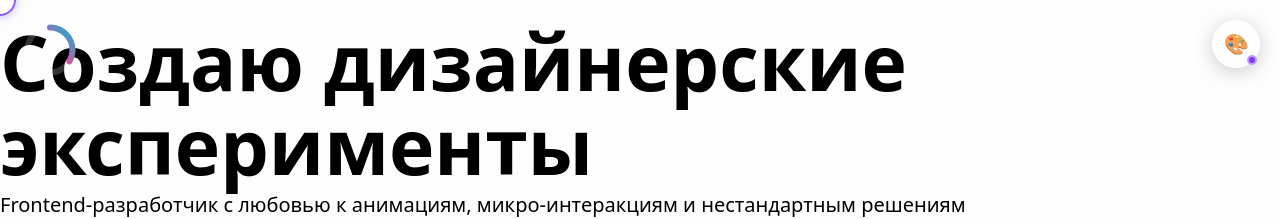
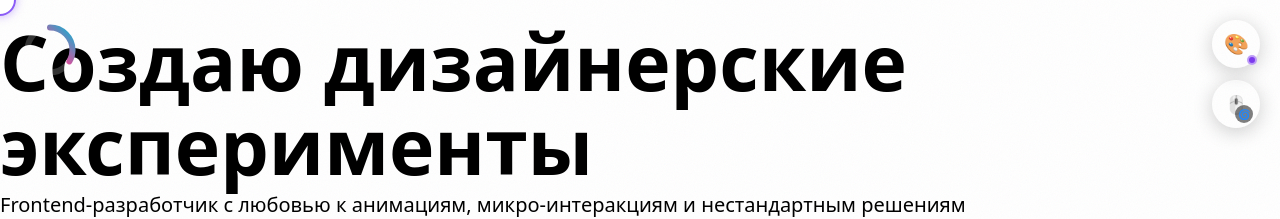
Before and after one commit to KES-cmd/PET-project, a React (Vite) app: page / in a window 1280 px wide. Shown: the top 219 px of the page. Built offline with nearby package versions, Linux system fonts and the light colour scheme.

Commit message:
Добавлена кнопка для смены курсора

```diff
--- a/src/App.tsx
+++ b/src/App.tsx
@@ -1,4 +1,3 @@
-import { CustomCursor } from './components/effects/CustomCursor';
 import { MovingGradient } from './components/effects/MovingGradient';
 import { PageProvider, usePage } from './context/PageContext';
 import { AnimatedSection } from './components/effects/AnimatedSection';
@@ -7,6 +6,9 @@ import { ScrollProgress } from './components/effects/ScrollProgress';
 import { Gallery } from './components/effects/Gallery';
 import { About } from './components/effects/About';
 import { ColorPicker } from './components/effects/ColorPicker';
+import { CursorSwitcher } from './components/effects/CursorSwitcher';
+import { CustomCursor } from './components/effects/CustomCursor';
+import { CursorProvider } from './context/CursorContext';
 import morphingStyles from './styles/morphing.module.css';
 import noiseStyles  from './styles/noise.module.css';
 
@@ -14,11 +16,12 @@ function AppContent() {
   const { isRevealed } = usePage();
 
   return (
-    <>
+    <CursorProvider>
       <CustomCursor />
       <MovingGradient />
       <ScrollProgress />
       <ColorPicker />
+      <CursorSwitcher />
       <div className={noiseStyles.noise}></div>
 
       {/* В режиме "всё открыто" — оборачиваем в обычный поток */}
@@ -47,7 +50,7 @@ function AppContent() {
           </AnimatedSection>
         </>
       )}
-    </>
+    </CursorProvider>
   );
 }
 
--- /dev/null
+++ b/src/components/effects/CursorSwitcher.tsx
@@ -0,0 +1,62 @@
+import { useState, useRef, useEffect } from 'react';
+import { useCursor, type CursorStyle } from '../../context/CursorContext';
+import styles from '../../styles/cursorSwitcher.module.css';
+
+const cursorOptions: { id: CursorStyle; label: string; emoji: string }[] = [
+  { id: 'classic', label: 'Классический', emoji: '🌀' },
+  { id: 'neon', label: 'Неоновый', emoji: '💡' },
+  { id: 'minimal', label: 'Минималистичный', emoji: '•' },
+];
+
+export function CursorSwitcher() {
+  const { cursorStyle, setCursorStyle } = useCursor();
+  const [isOpen, setIsOpen] = useState(false);
+  const menuRef = useRef<HTMLDivElement>(null);
+
+  useEffect(() => {
+    const handleClickOutside = (event: MouseEvent) => {
+      if (menuRef.current && !menuRef.current.contains(event.target as Node)) {
+        setIsOpen(false);
+      }
+    };
+    document.addEventListener('mousedown', handleClickOutside);
+    return () => document.removeEventListener('mousedown', handleClickOutside);
+  }, []);
+
+  const currentOption = cursorOptions.find(c => c.id === cursorStyle) || cursorOptions[0];
+
+  return (
+    <div className={styles.container} ref={menuRef}>
+      <button
+        className={styles.toggleButton}
+        onClick={() => setIsOpen(!isOpen)}
+        aria-label="Сменить курсор"
+        title="Сменить курсор"
+        data-cursor-hidden
+      >
+        <span className={styles.icon}>🖱️</span>
+        <span className={styles.currentEmoji}>{currentOption.emoji}</span>
+      </button>
+
+      <div className={`${styles.menu} ${isOpen ? styles.menuOpen : ''}`}>
+        {cursorOptions.map((option) => (
+          <button
+            key={option.id}
+            className={`${styles.option} ${cursorStyle === option.id ? styles.active : ''}`}
+            onClick={() => {
+              setCursorStyle(option.id);
+              setIsOpen(false);
+            }}
+            data-cursor-hidden
+          >
+            <span className={styles.optionEmoji}>{option.emoji}</span>
+            <span className={styles.optionLabel}>{option.label}</span>
+            {cursorStyle === option.id && (
+              <span className={styles.checkmark}>✓</span>
+            )}
+          </button>
+        ))}
+      </div>
+    </div>
+  );
+}
--- a/src/components/effects/CustomCursor.tsx
+++ b/src/components/effects/CustomCursor.tsx
@@ -1,10 +1,12 @@
 //Описывает форму и состояние мышки
 import { useMousePosition } from '../../hooks/useMousePosition';
+import { useCursor } from '../../context/CursorContext';
 import styles from '../../styles/cursor.module.css';
 import { useState, useEffect } from 'react';
 
 export function CustomCursor() {
   const { x, y } = useMousePosition();
+  const { cursorStyle } = useCursor();
   const [isHovering, setIsHovering] = useState(false);
 
   useEffect(() => {
@@ -28,10 +30,59 @@ export function CustomCursor() {
     };
   }, []);
 
+  // Выбор стиля курсора
+  const getCursorStyles = () => {
+    const base = {
+      transform: `translate(${x - 16}px, ${y - 16}px)`,
+      transition: 'transform 0.15s ease-out',
+    };
+
+    switch (cursorStyle) {
+      case 'neon':
+        return {
+          ...base,
+          width: isHovering ? '48px' : '32px',
+          height: isHovering ? '48px' : '32px',
+          borderRadius: '50%',
+          background: 'rgba(236, 72, 153, 0.3)',
+          border: '2px solid #ec4899',
+          boxShadow: '0 0 30px rgba(236, 72, 153, 0.8), 0 0 60px rgba(236, 72, 153, 0.4)',
+          transition: 'all 0.2s cubic-bezier(0.2, 0.9, 0.4, 1)',
+        };
+      case 'minimal':
+        return {
+          ...base,
+          width: isHovering ? '16px' : '8px',
+          height: isHovering ? '16px' : '8px',
+          borderRadius: '50%',
+          background: 'rgba(255, 255, 255, 0.9)',
+          border: 'none',
+          boxShadow: 'none',
+          transition: 'all 0.2s cubic-bezier(0.2, 0.9, 0.4, 1)',
+        };
+      case 'classic':
+      default:
+        return {
+          ...base,
+          width: isHovering ? '48px' : '32px',
+          height: isHovering ? '48px' : '32px',
+          borderRadius: '50%',
+          background: isHovering
+            ? 'rgba(139, 92, 246, 0.7)'
+            : 'rgba(255, 255, 255, 0.9)',
+          border: `2px solid ${isHovering ? 'white' : '#8b5cf6'}`,
+          boxShadow: isHovering
+            ? '0 0 30px rgba(139, 92, 246, 0.5)'
+            : '0 0 10px rgba(139, 92, 246, 0.5)',
+          transition: 'all 0.2s cubic-bezier(0.2, 0.9, 0.4, 1)',
+        };
+    }
+  };
+
   return (
     <div
-      className={`${styles.cursor} ${isHovering ? styles.cursorActive : ''}`}
-      style={{ transform: `translate(${x - 16}px, ${y - 16}px)` }}
+      className={styles.cursor}
+      style={getCursorStyles()}
     />
   );
 }
--- a/src/components/effects/Hero.tsx
+++ b/src/components/effects/Hero.tsx
@@ -29,6 +29,7 @@ export function Hero() {
                 bg-clip-text
                 [-webkit-text-stroke:_1px_rgba(255,255,255,0.5)]
                 [text-shadow:_0_0_30px_rgba(139,92,246,0.6),_0_0_60px_rgba(236,72,153,0.3)]
+                animate-in
           ">
             {' '}дизайнерские{' '}
           </span>
--- /dev/null
+++ b/src/context/CursorContext.tsx
@@ -0,0 +1,34 @@
+import { createContext, useContext, useState, ReactNode, useEffect } from 'react';
+
+export type CursorStyle = 'classic' | 'neon' | 'minimal';
+
+interface CursorContextType {
+  cursorStyle: CursorStyle;
+  setCursorStyle: (style: CursorStyle) => void;
+}
+
+const CursorContext = createContext<CursorContextType | undefined>(undefined);
+
+export function CursorProvider({ children }: { children: ReactNode }) {
+  const [cursorStyle, setCursorStyle] = useState<CursorStyle>(() => {
+    return (localStorage.getItem('cursor-style') as CursorStyle) || 'classic';
+  });
+
+  useEffect(() => {
+    localStorage.setItem('cursor-style', cursorStyle);
+  }, [cursorStyle]);
+
+  return (
+    <CursorContext.Provider value={{ cursorStyle, setCursorStyle }}>
+      {children}
+    </CursorContext.Provider>
+  );
+}
+
+export function useCursor() {
+  const context = useContext(CursorContext);
+  if (!context) {
+    throw new Error('useCursor must be used within a CursorProvider');
+  }
+  return context;
+}
--- /dev/null
+++ b/src/styles/cursorSwitcher.module.css
@@ -0,0 +1,145 @@
+.container {
+  position: fixed;
+  top: 80px;
+  right: 20px;
+  z-index: 99999;
+  animation: slideIn 0.6s cubic-bezier(0.2, 0.9, 0.4, 1) 0.4s both;
+}
+
+/* Кнопка-переключатель */
+.toggleButton {
+  width: 48px;
+  height: 48px;
+  border-radius: 50%;
+  background: rgba(255, 255, 255, 0.1);
+  backdrop-filter: blur(12px);
+  border: 1px solid rgba(255, 255, 255, 0.2);
+  cursor: pointer;
+  display: flex;
+  align-items: center;
+  justify-content: center;
+  gap: 2px;
+  transition: all 0.3s ease;
+  box-shadow: 0 4px 20px rgba(0, 0, 0, 0.2);
+  position: relative;
+  z-index: 99999;
+}
+
+.toggleButton:hover {
+  transform: scale(1.1);
+  background: rgba(255, 255, 255, 0.2);
+  box-shadow: 0 4px 30px rgba(0, 0, 0, 0.3);
+}
+
+.icon {
+  font-size: 18px;
+  line-height: 1;
+}
+
+.currentEmoji {
+  font-size: 12px;
+  position: absolute;
+  bottom: 4px;
+  right: 6px;
+  background: rgba(0, 0, 0, 0.5);
+  border-radius: 50%;
+  width: 18px;
+  height: 18px;
+  display: flex;
+  align-items: center;
+  justify-content: center;
+  font-size: 10px;
+}
+
+/* Выпадающее меню */
+.menu {
+  position: absolute;
+  top: calc(100% + 12px);
+  right: 0;
+  min-width: 180px;
+  background: rgba(255, 255, 255, 0.08);
+  backdrop-filter: blur(20px);
+  border: 1px solid rgba(255, 255, 255, 0.1);
+  border-radius: 16px;
+  padding: 8px;
+  box-shadow: 0 20px 60px rgba(0, 0, 0, 0.4);
+  transform: scale(0.9) translateY(-10px);
+  opacity: 0;
+  pointer-events: none;
+  transition: all 0.3s cubic-bezier(0.2, 0.9, 0.4, 1);
+  transform-origin: top right;
+  z-index: 99999;
+}
+
+.menuOpen {
+  transform: scale(1) translateY(0);
+  opacity: 1;
+  pointer-events: all;
+  animation: fadeInScale 0.25s cubic-bezier(0.2, 0.9, 0.4, 1) forwards;
+}
+
+/* Опция */
+.option {
+  display: flex;
+  align-items: center;
+  gap: 12px;
+  width: 100%;
+  padding: 10px 12px;
+  border: none;
+  background: transparent;
+  border-radius: 10px;
+  cursor: pointer;
+  transition: all 0.2s ease;
+  color: #fff;
+  font-size: 14px;
+  font-weight: 500;
+}
+
+.option:hover {
+  background: rgba(255, 255, 255, 0.1);
+}
+
+.option.active {
+  background: rgba(255, 255, 255, 0.15);
+}
+
+.optionEmoji {
+  font-size: 18px;
+  width: 30px;
+  text-align: center;
+}
+
+.optionLabel {
+  flex: 1;
+  text-align: left;
+  font-size: 13px;
+}
+
+.checkmark {
+  color: #fff;
+  font-size: 14px;
+  font-weight: 700;
+}
+
+/* Анимация появления */
+@keyframes slideIn {
+  from {
+    transform: translateX(60px) scale(0.8);
+    opacity: 0;
+  }
+  to {
+    transform: translateX(0) scale(1);
+    opacity: 1;
+  }
+}
+
+@keyframes fadeInScale {
+  from {
+    transform: scale(0.8);
+    opacity: 0;
+  }
+  to {
+    transform: scale(1);
+    opacity: 1;
+  }
+}
```
